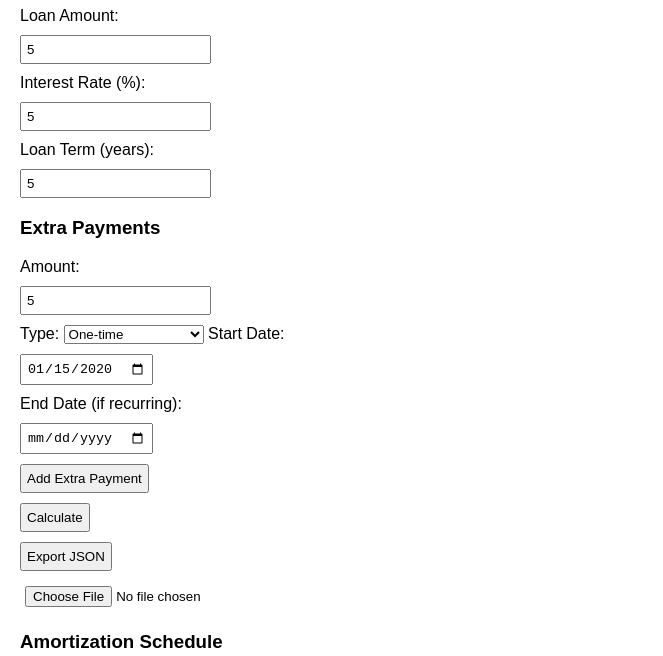
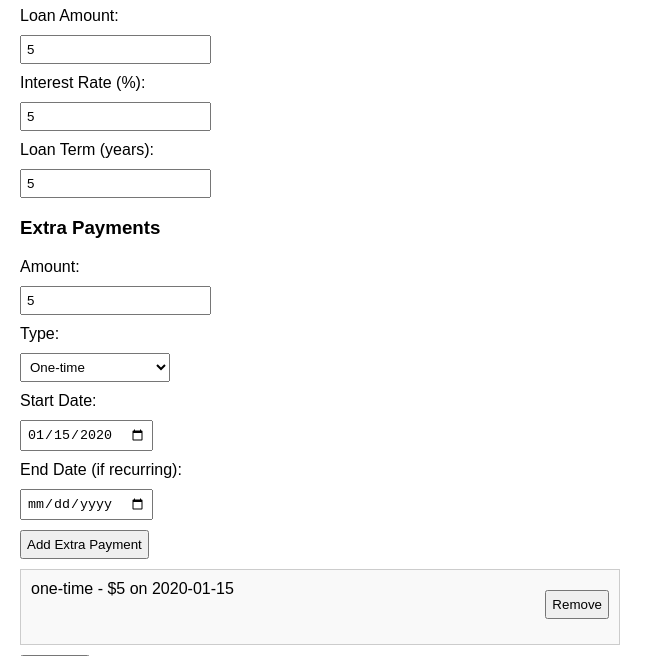
Before and after one commit to stembro/loan_calculator, a plain HTML site: page index.html in a window 1280 px wide. Both pictures are taken after typing "2020-01-15", "5", "5", "5", "5", "2020-01-15" into the empty fields and a click on the button "Add Extra Payment". Shown: the part 130-786 px from the top of the page, without its empty margins (0-663 px from the left). Drawn offline with Linux system fonts and the light colour scheme.

Commit message:
Update index.html

```diff
--- a/index.html
+++ b/index.html
@@ -10,7 +10,7 @@
             margin: 20px;
             max-width: 600px;
         }
-        input, button {
+        input, select, button {
             display: block;
             margin: 10px 0;
             padding: 5px;
@@ -27,6 +27,17 @@
         }
         th {
             background: #f5f5f5;
+        }
+        .extra-payments-list {
+            margin-top: 10px;
+            padding: 10px;
+            background: #f9f9f9;
+            border: 1px solid #ccc;
+        }
+        .extra-payment-item {
+            display: flex;
+            justify-content: space-between;
+            margin-bottom: 5px;
         }
     </style>
 </head>
@@ -50,6 +61,8 @@
     <label>Start Date: <input type="date" id="extraStart"></label>
     <label>End Date (if recurring): <input type="date" id="extraEnd"></label>
     <button onclick="addExtraPayment()">Add Extra Payment</button>
+
+    <div class="extra-payments-list" id="extraPaymentsList"></div>
 
     <button onclick="calculate()">Calculate</button>
     <button onclick="exportJson()">Export JSON</button>
@@ -81,7 +94,28 @@
             if (!amount || !start) return;
 
             extraPayments.push({ amount, type, start, end });
-            alert("Extra payment added.");
+            updateExtraPaymentsList();
+        }
+
+        function updateExtraPaymentsList() {
+            const listContainer = document.getElementById('extraPaymentsList');
+            listContainer.innerHTML = "";
+
+            extraPayments.forEach((payment, index) => {
+                const div = document.createElement("div");
+                div.classList.add("extra-payment-item");
+                div.innerHTML = `
+                    ${payment.type} - $${payment.amount} on ${payment.start}
+                    ${payment.type === "monthly" ? `until ${payment.end || 'indefinite'}` : ''}
+                    <button onclick="removeExtraPayment(${index})">Remove</button>
+                `;
+                listContainer.appendChild(div);
+            });
+        }
+
+        function removeExtraPayment(index) {
+            extraPayments.splice(index, 1);
+            updateExtraPaymentsList();
         }
 
         function calculate() {
@@ -121,15 +155,6 @@
                     principal += balance;
                     balance = 0;
                 }
-
-                schedule.push({
-                    num: paymentNum,
-                    date: paymentDate.toISOString().split('T')[0],
-                    payment: (monthlyPayment + extraPayment).toFixed(2),
-                    principal: principal.toFixed(2),
-                    interest: interest.toFixed(2),
-                    balance: balance.toFixed(2)
-                });
 
                 let row = tableBody.insertRow();
                 row.insertCell(0).textContent = paymentNum;
@@ -172,6 +197,7 @@
                 document.getElementById('interestRate').value = data.interestRate;
                 document.getElementById('loanTerm').value = data.loanTerm;
                 extraPayments = data.extraPayments || [];
+                updateExtraPaymentsList();
                 alert("Data loaded.");
             };
             reader.readAsText(file);
```
